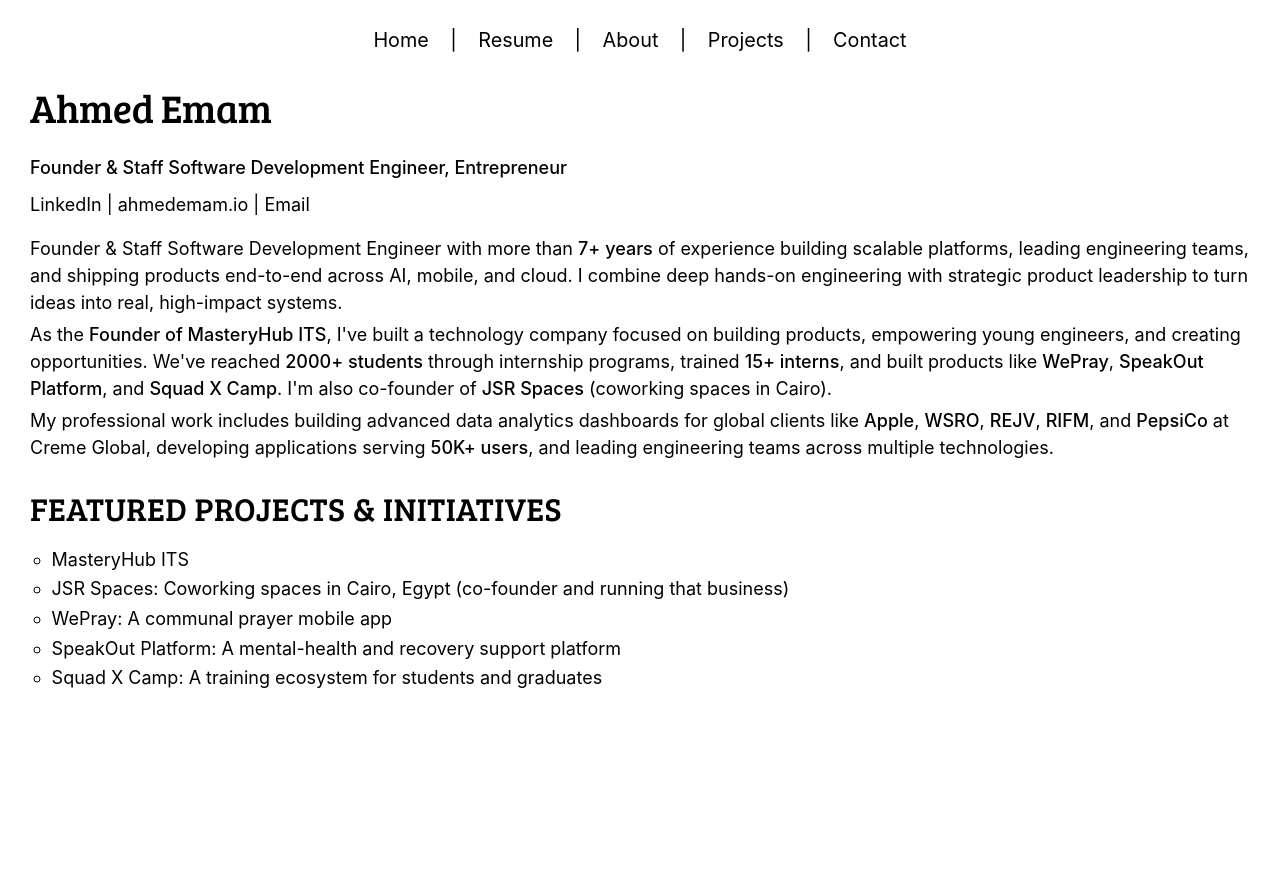
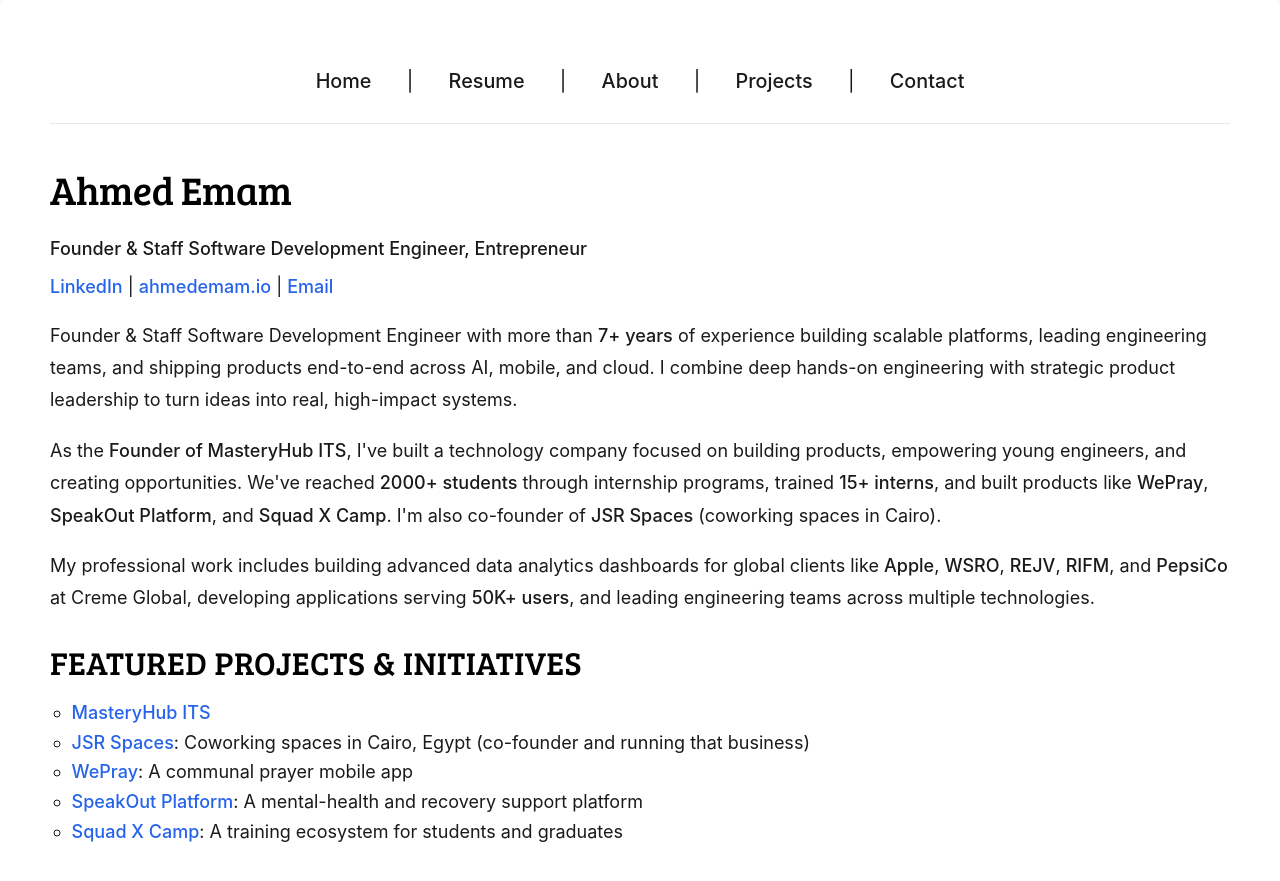
Before and after one commit to ahmedemam/ahmedemam.github.io, a Jekyll site: the page built from index.html, in a window 1280 px wide. Shown: the top 881 px of the page. Built offline with Jekyll 4.4.1, drawn with Linux system fonts in a browser that asks for light colours.

Commit message:
Enhance UI: Add colors, spacing, shadows, and visual improvements
- Added blue accent color for links (#2563eb)
- Improved spacing and breathing room
- Added subtle shadows and borders
- Enhanced introduction section with gradient background
- Better project list styling with cards and hover effects
- Improved navigation with hover states
- Added light gray background to body
- Better visual hierarchy with borders and backgrounds

```diff
--- a/assets/css/style.scss
+++ b/assets/css/style.scss
@@ -21,10 +21,12 @@ $regular-font-size: 1.25em; /* 20px / 16px = 1.25em; support text resizing in al
   Make sure to leave color-scheme in `_config.yml` file empty for granular control
 */
 
-$text-color: #000;
+$text-color: #1a1a1a;
 $heading-color: #000;
-$link-color: #000;
-$border-color: #000;
+$link-color: #2563eb;
+$border-color: #e5e7eb;
+$bg-light: #f9fafb;
+$bg-section: #ffffff;
 
 @import "ed";
 @import "syntax";
@@ -46,9 +48,11 @@ html {
 /* Resume-style layout: tight spacing, long vertical format */
 body {
   font-size: 18px;
-  line-height: 1.6;
+  line-height: 1.7;
   text-align: left;
   transition: all 0.3s ease;
+  background-color: #fafafa;
+  color: $text-color;
 }
 
 .wrap {
@@ -66,22 +70,26 @@ body {
 /* Site navigation */
 .site-nav {
   text-align: center;
-  margin: 0 0 0.8em 0;
-  padding: 0.5em 0;
+  margin: 0 0 2em 0;
+  padding: 1em 0;
   font-size: 1.1em;
   font-weight: 400;
   transition: all 0.3s ease;
+  border-bottom: 1px solid $border-color;
 
   a {
-    color: $link-color;
+    color: $text-color;
     text-decoration: none;
-    margin: 0 0.8em;
-    font-weight: 400;
-    transition: opacity 0.3s ease;
+    margin: 0 1em;
+    font-weight: 500;
+    transition: all 0.3s ease;
     display: inline-block;
+    padding: 0.3em 0.5em;
+    border-radius: 4px;
 
     &:hover {
-      opacity: 0.7;
+      color: $link-color;
+      background-color: rgba(37, 99, 235, 0.05);
     }
 
     &:focus {
@@ -260,12 +268,17 @@ a:focus {
 }
 
 .container {
-  max-width: 1400px;
+  max-width: 1200px;
   width: 100%;
   margin: 0 auto;
-  padding: 15px 30px;
+  padding: 40px 50px;
   text-align: left;
   animation: fadeIn 0.5s ease-in;
+  background-color: $bg-section;
+  border-radius: 8px;
+  box-shadow: 0 1px 3px rgba(0, 0, 0, 0.05);
+  margin-top: 20px;
+  margin-bottom: 20px;
 }
 
 @keyframes fadeIn {
@@ -288,13 +301,14 @@ a:focus {
 
 /* Tight typography - left aligned */
 h1, h2 {
-  margin-top: 0.6em;
-  margin-bottom: 0.3em;
+  margin-top: 1.2em;
+  margin-bottom: 0.8em;
   line-height: 1.3;
   font-weight: 400;
   text-align: left;
   font-family: $heading-font;
   transition: all 0.3s ease;
+  color: $heading-color;
 }
 
 h3, h4, h5, h6 {
@@ -339,10 +353,11 @@ h4 {
 }
 
 p {
-  margin: 0.3em 0;
-  line-height: 1.5;
+  margin: 1em 0;
+  line-height: 1.8;
   text-align: left;
   transition: all 0.3s ease;
+  color: $text-color;
 }
 
 ul, ol {
@@ -383,12 +398,12 @@ hr {
 a {
   color: $link-color;
   text-decoration: none;
-  font-weight: 400;
-  transition: opacity 0.3s ease;
+  font-weight: 500;
+  transition: all 0.3s ease;
   position: relative;
 
   &:hover {
-    opacity: 0.7;
+    color: darken($link-color, 10%);
     text-decoration: underline;
   }
 
@@ -543,10 +558,12 @@ h4 {
 
 /* Resume-style project list */
 .toc {
-  margin: 0.5em 0;
+  margin: 1.5em 0;
 
   h2 {
-    margin-bottom: 0.4em;
+    margin-bottom: 1em;
+    padding-bottom: 0.5em;
+    border-bottom: 2px solid $border-color;
   }
 
   .texts {
@@ -554,20 +571,24 @@ h4 {
     padding: 0;
 
     .text-title {
-      margin: 0.2em 0;
+      margin: 0.8em 0;
       transition: all 0.3s ease;
+      padding: 1em;
+      background-color: $bg-light;
+      border-radius: 8px;
+      border-left: 3px solid $link-color;
 
       a {
         display: block;
-        padding: 0.3em;
+        padding: 0;
         text-decoration: none;
         color: $heading-color;
         font-weight: 500;
-        transition: opacity 0.3s ease;
+        transition: all 0.3s ease;
 
         &:hover {
-          opacity: 0.7;
-          text-decoration: underline;
+          color: $link-color;
+          transform: translateX(5px);
         }
       }
     }
```
